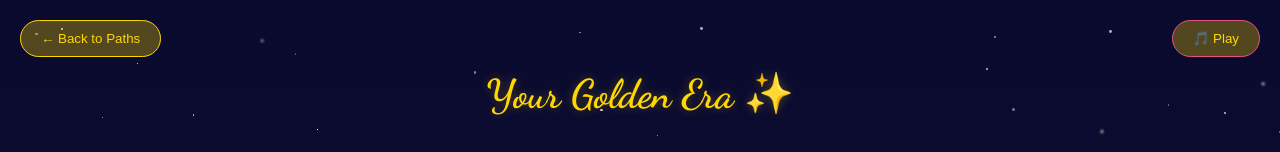
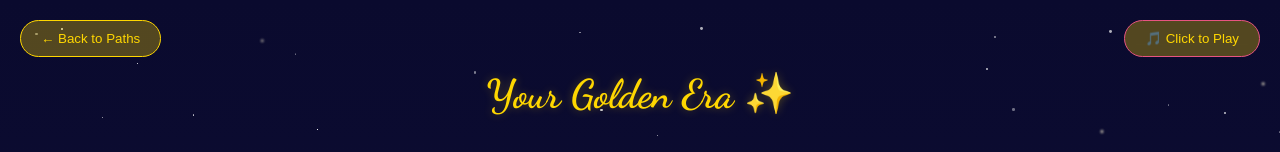
Before and after one commit to noleclown/Bougainvillea, a plain HTML site: page gang.html in a window 1280 px wide. Shown: the top 152 px of the page. Drawn offline with Linux system fonts and the light colour scheme.

Commit message:
Update gang.html

```diff
--- a/gang.html
+++ b/gang.html
@@ -130,7 +130,7 @@
     <div class="stars" id="stars"></div>
     <button class="back-btn" onclick="location.href='lanes.html'">← Back to Paths</button>
 <div class="music-player">
-    <button id="musicToggle" onclick="toggleMusic()">🎵 Play</button>
+    <button id="musicToggle" onclick="toggleMusic()">🎵 Click to Play</button>
 </div>
 
 <style>
```
